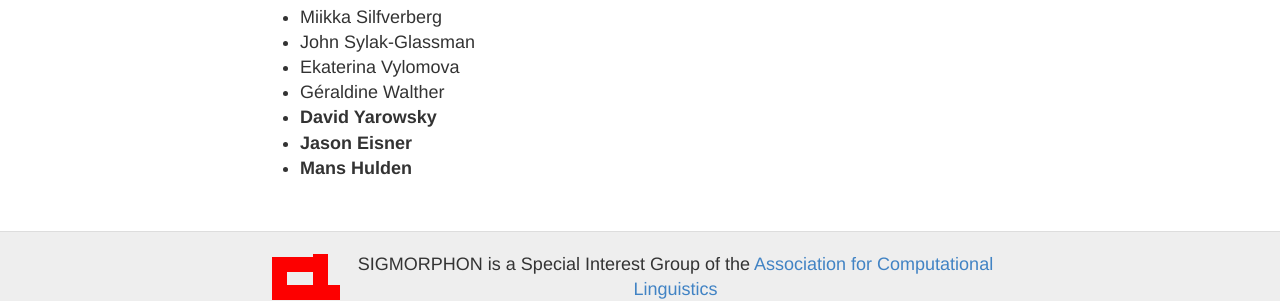
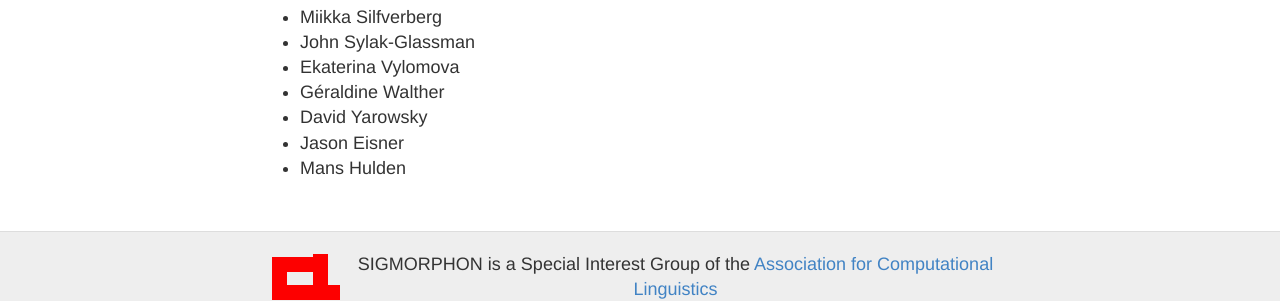
Before and after one commit to sigmorphon/sigmorphon.github.io, a Jekyll site: the page built from sharedtasks/2018/index.md, in a window 1280 px wide. Shown: the part 1194-1495 px from the top of the page. Built offline with Jekyll 4.4.1, drawn with Linux system fonts in a browser that asks for light colours.

Commit message:
Un-bold things

```diff
--- a/sharedtasks/2018/index.md
+++ b/sharedtasks/2018/index.md
@@ -44,6 +44,6 @@ TBD
 - John Sylak-Glassman
 - Ekaterina Vylomova
 - Géraldine Walther
-- **David Yarowsky**
-- **Jason Eisner**
-- **Mans Hulden**
+- David Yarowsky
+- Jason Eisner
+- Mans Hulden
```
